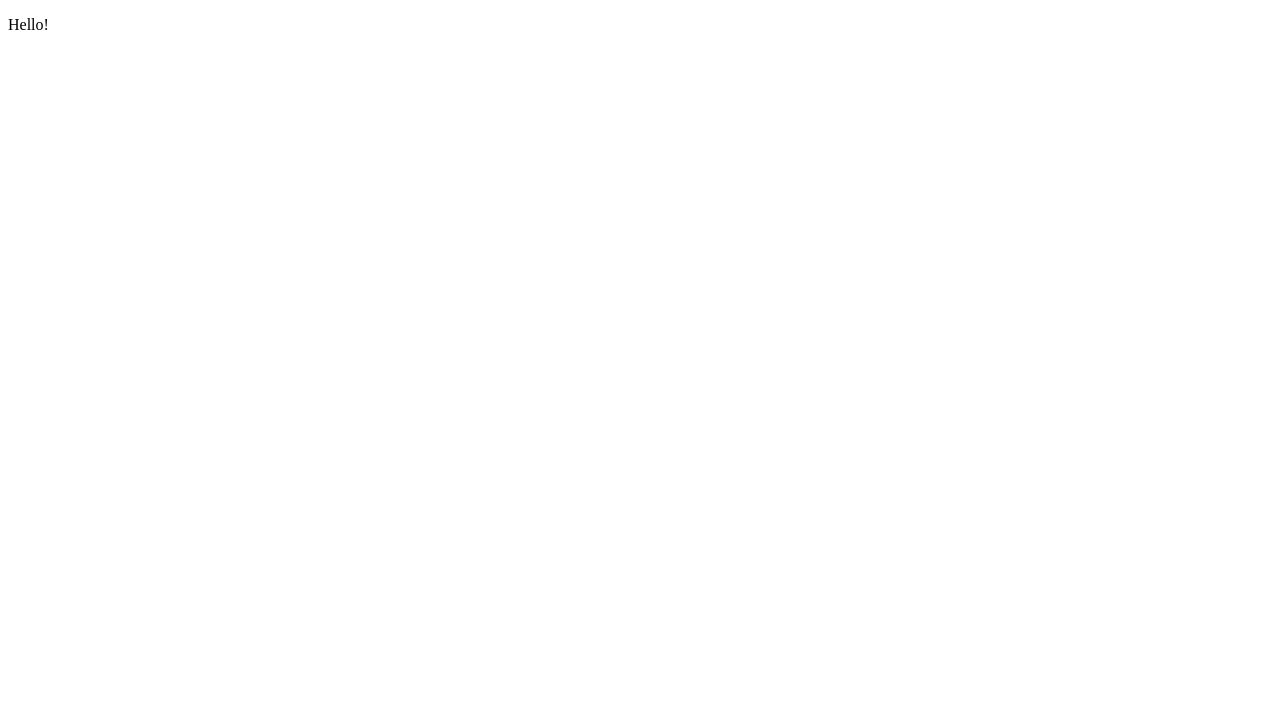
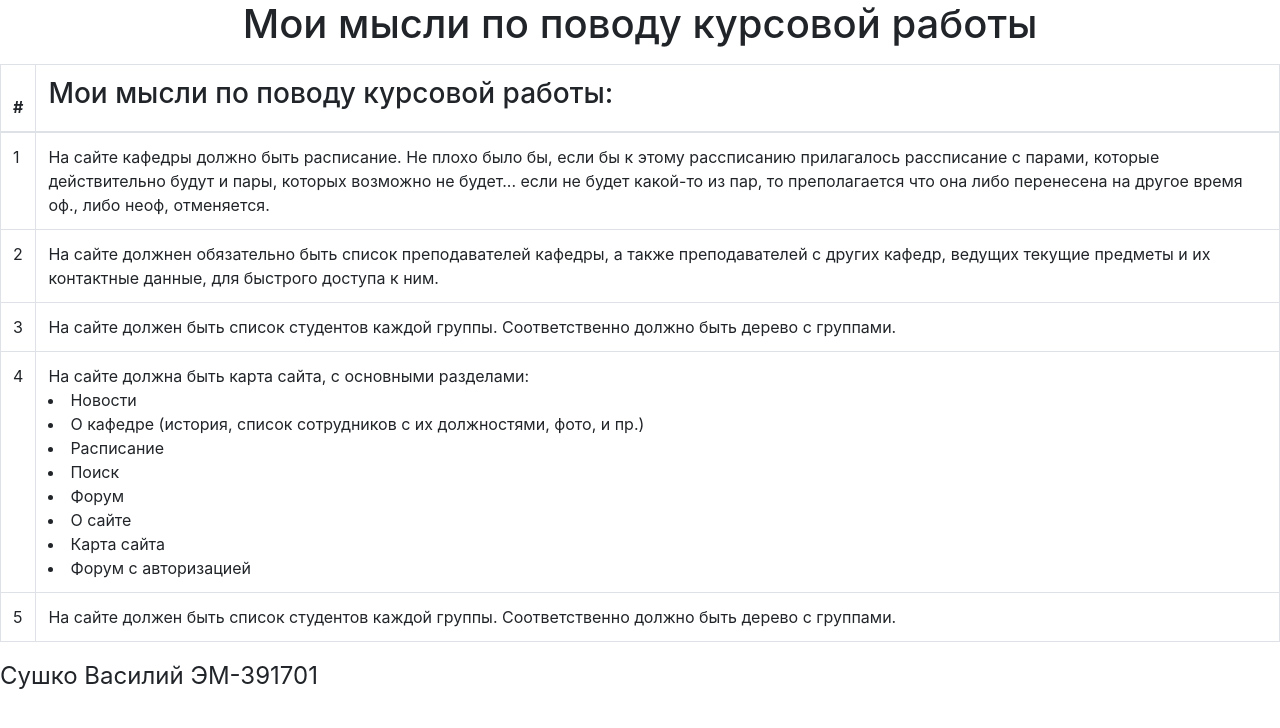
Before and after one commit to finder65535/ustu_brainstorm, a plain HTML site: page index.html in a window 1280 px wide. Drawn offline with nearby package versions, Linux system fonts and the light colour scheme.

Commit message:
Изменена страница index.html, добвлены в нее мысли по поводу курсовой работы

```diff
--- a/index.html
+++ b/index.html
@@ -1,9 +1,66 @@
 <!DOCTYPE HTML PUBLIC "-//W3C//DTD HTML 4.01//EN" "http://www.w3.org/TR/html4/strict.dtd">
-<html>
+<html data-nav-highlight-class-name="highlight-global-nav-home">
   <head>
-    <meta http-equiv="content-type" content="text/html; charset=utf-8">
-    <title>ololo</title>
+  <title>ЭМ-391701 Сушко Василий</title>
+  <link rel="stylesheet" type="text/css" href="c:\Users\Мастер\Desktop\bootstrap\css\bootstrap.css">
+  <title> Сушко Василий ЭМ-391701 </title>
   </head>
   <body>
-    <p>Hello!</p>
+    <blockquote>
+      <h1 align="center"> Мои мысли по поводу курсовой работы </h1>
+    </blockquote>
+
+  <table table class="table table-bordered">
+        <thead>
+          <tr>
+            <th>#</th>
+            <th align="center"> <h3>Мои мысли по поводу курсовой работы:</h3></th>
+          </tr>
+        </thead>
+        <tbody>
+          <tr>
+            <td>1</td>
+            <td>На сайте кафедры должно быть расписание.
+   Не плохо было бы, если бы к этому рассписанию
+   прилагалось рассписание с парами, которые действительно будут
+   и пары, которых возможно не будет... если не будет какой-то из пар,
+   то преполагается что она либо перенесена на другое время оф., либо
+   неоф, отменяется.</td>
+          </tr>
+          <tr>
+            <td>2</td>
+            <td>На сайте должнен обязательно быть список преподавателей кафедры,
+   а также преподавателей с других кафедр, ведущих текущие предметы и
+   их контактные данные, для быстрого доступа к ним.</td>
+          </tr>
+          <tr>
+            <td>3</td>
+            <td>На сайте должен быть список студентов каждой группы. Соответственно
+   должно быть дерево с группами.</td>
+          </tr>
+          <tr>
+            <td>4</td>
+            <td>На сайте должна быть карта сайта, с основными разделами:
+   <li>Новости</li>
+   <li>О кафедре (история, список сотрудников с их должностями, фото, и пр.)</li>
+   <li>Расписание</li>
+   <li>Поиск</li>
+   <li>Форум</li>
+   <li>О сайте</li>
+   <li>Карта сайта</li>
+   <li>Форум с авторизацией</td>
+          </tr>
+          <tr>
+            <td>5</td>
+            <td>На сайте должен быть список студентов каждой группы. Соответственно
+   должно быть дерево с группами.</td>
+          </tr>
+        </tbody>
+      </table>
+
+     <fieldset>
+      <legend>Сушко Василий ЭМ-391701</legend>
+    </fieldset>
+
   </body>
+</html>
```
